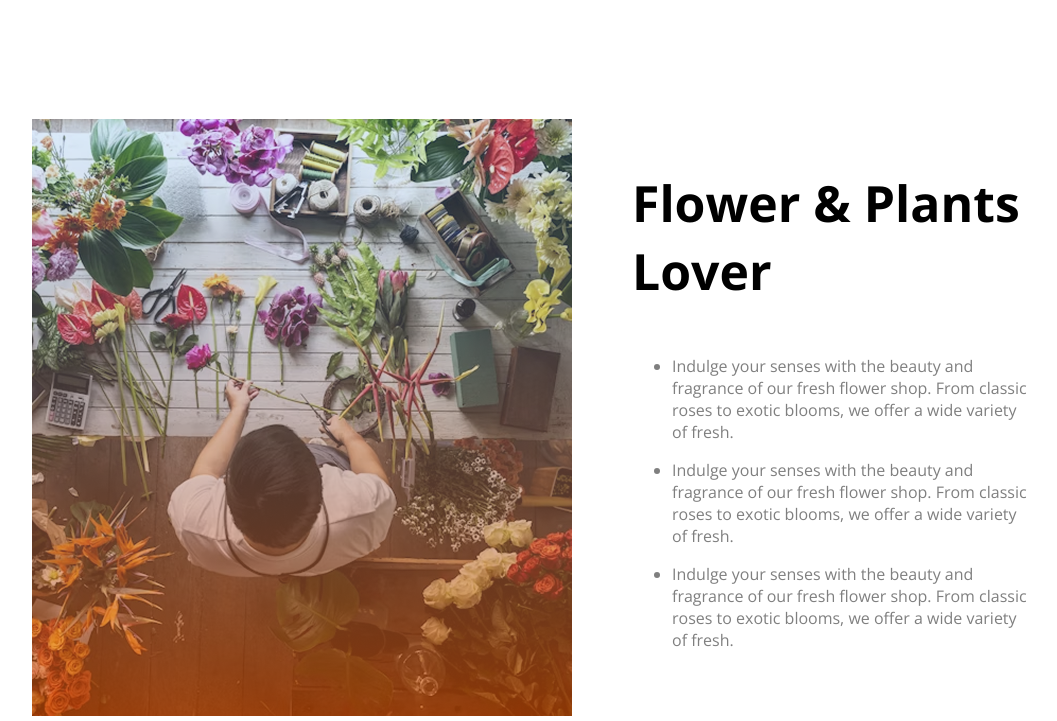
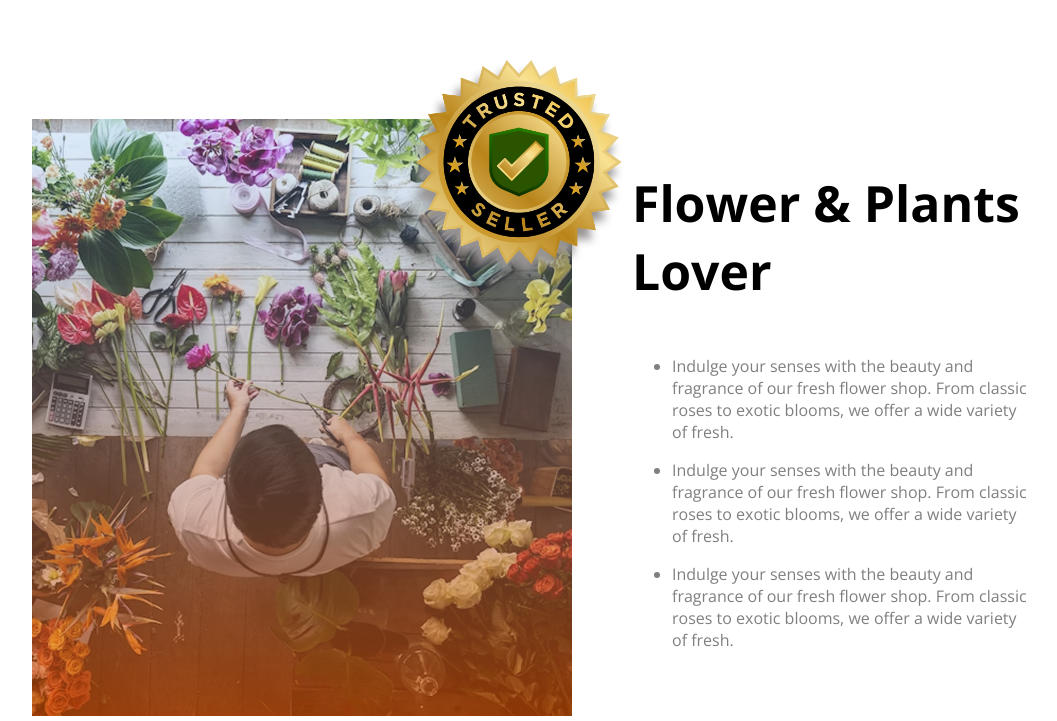
Before and after one commit to Asif-Iqbal17/Assignment-2, a plain HTML site: page index.html in a window 1280 px wide. Shown: the part 2079-2800 px from the top of the page, without its empty margins (38-1095 px from the left). Drawn offline with nearby package versions, Linux system fonts and the light colour scheme.

Commit message:
Flower-store done

```diff
--- a/index.html
+++ b/index.html
@@ -134,6 +134,7 @@
 
             <div class="plant-image">
                 <img class="plant-shop" src="./assets/flower-store.png" alt="">
+                <img class="badge badge-none" src="./assets/trusted-badge.png" alt="">
 
 
             </div>
--- a/styles/flowers.css
+++ b/styles/flowers.css
@@ -115,6 +115,17 @@ ul li{
 .plant-shop{
   width: 100%;
 }
+.plant-image{
+  position: relative;
+}
+.badge{
+  position: absolute;
+  height: 286px;
+  width: 286px;
+  top: -100px;
+  right: -90px;
+  filter: drop-shadow(-4px 10px 4px #979393);
+}
 
 
 
@@ -153,5 +164,8 @@ ul li{
 .plant{
   flex-direction: column;
 }
+.badge-none{
+  display: none;
+}
 
 }
```
